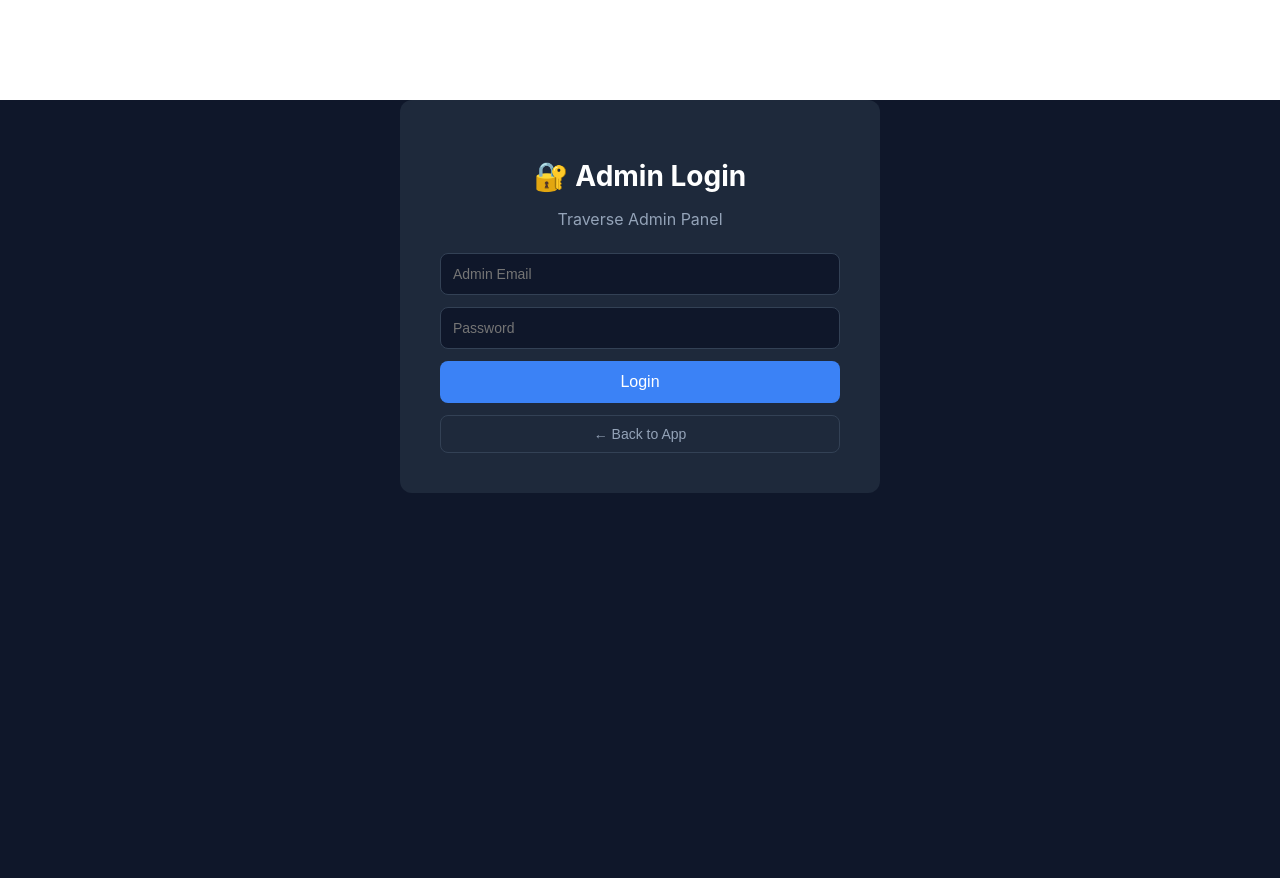
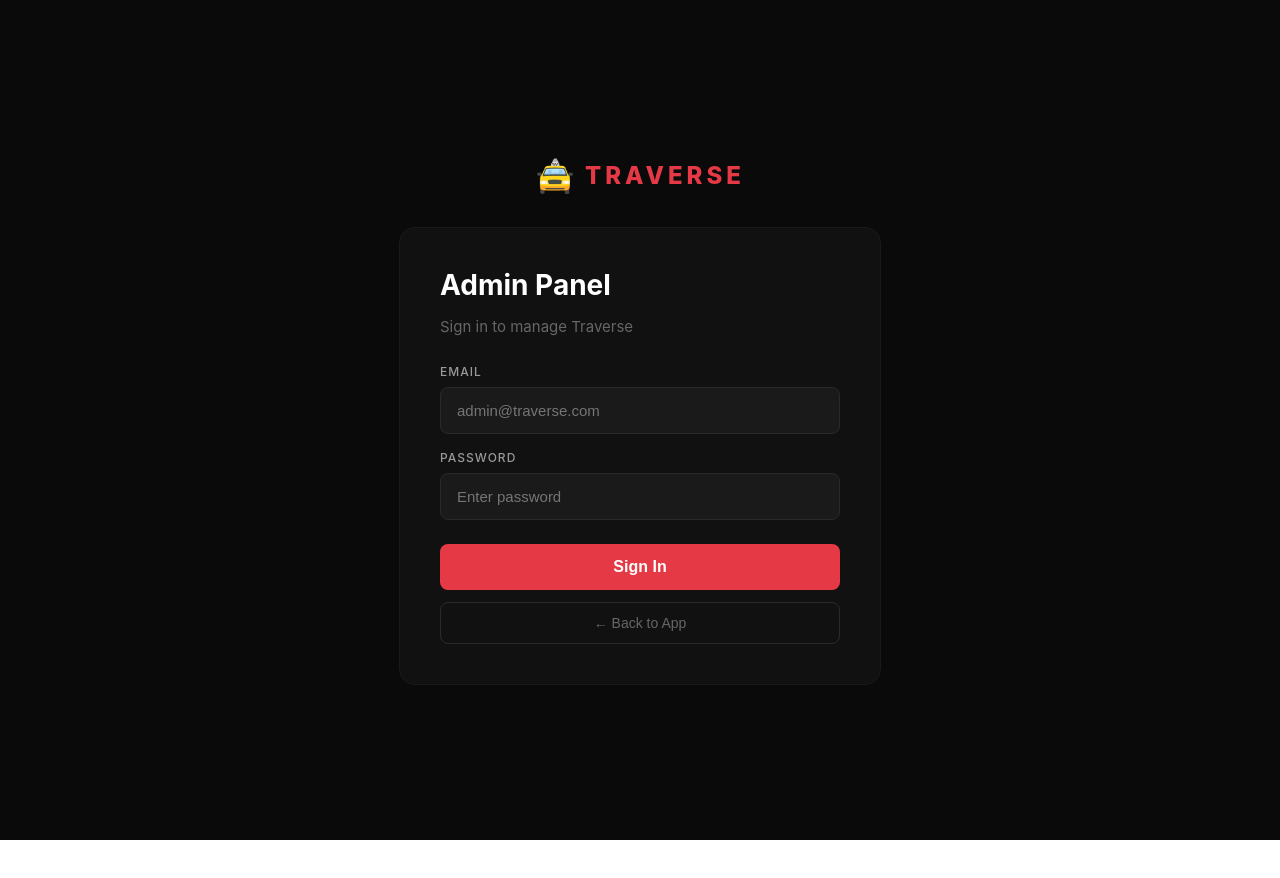
Before and after one commit to 1801-abhra/traverse-client, a React (Create React App) app in the folder client/: page /admin in a window 1280 px wide. Shown: the top 878 px of the page. After the commit the page ends 840 px from the top, so only its background shows below. Built offline with nearby package versions, Linux system fonts and the light colour scheme.

Commit message:
New AdminDashboard UI black red theme

```diff
--- a/client/src/pages/AdminDashboard.js
+++ b/client/src/pages/AdminDashboard.js
@@ -1,6 +1,8 @@
-import React, { useState, useEffect } from 'react';
+import React, { useState } from 'react';
 import axios from 'axios';
 import { useNavigate } from 'react-router-dom';
+
+const API = 'https://traverse-app-production.up.railway.app';
 
 function AdminDashboard() {
   const [rides, setRides] = useState([]);
@@ -11,62 +13,46 @@
   const [isLoggedIn, setIsLoggedIn] = useState(false);
   const [error, setError] = useState('');
   const [token, setToken] = useState('');
+  const [loading, setLoading] = useState(false);
   const navigate = useNavigate();
 
   const handleLogin = async (e) => {
     e.preventDefault();
+    setLoading(true);
     try {
-      const res = await axios.post(
-        'https://traverse-app-production.up.railway.app/api/auth/admin/login',
-        { email, password }
-      );
+      const res = await axios.post(`${API}/api/auth/admin/login`, { email, password });
       setToken(res.data.token);
       setIsLoggedIn(true);
       fetchData(res.data.token);
     } catch (err) {
       setError('Invalid admin credentials');
     }
+    setLoading(false);
   };
 
   const fetchData = async (t) => {
     try {
       const [ridesRes, usersRes] = await Promise.all([
-        axios.get('https://traverse-app-production.up.railway.app/api/rides/admin/rides',
-          { headers: { Authorization: `Bearer ${t}` } }),
-        axios.get('https://traverse-app-production.up.railway.app/api/auth/admin/users',
-          { headers: { Authorization: `Bearer ${t}` } })
+        axios.get(`${API}/api/rides/admin/rides`, { headers: { Authorization: `Bearer ${t}` } }),
+        axios.get(`${API}/api/auth/admin/users`, { headers: { Authorization: `Bearer ${t}` } })
       ]);
       setRides(ridesRes.data);
       setUsers(usersRes.data);
-    } catch (err) {
-      console.log('Fetch error:', err);
-    }
+    } catch (err) { console.log('Fetch error:', err); }
   };
 
   const cancelRide = async (rideId) => {
     try {
-      await axios.put(
-        `https://traverse-app-production.up.railway.app/api/rides/admin/cancel/${rideId}`,
-        {},
-        { headers: { Authorization: `Bearer ${token}` } }
-      );
+      await axios.put(`${API}/api/rides/admin/cancel/${rideId}`, {}, { headers: { Authorization: `Bearer ${token}` } });
       fetchData(token);
-    } catch (err) {
-      console.log('Cancel error:', err);
-    }
+    } catch (err) { console.log('Cancel error:', err); }
   };
 
   const blockUser = async (userId) => {
     try {
-      await axios.put(
-        `https://traverse-app-production.up.railway.app/api/auth/admin/block/${userId}`,
-        {},
-        { headers: { Authorization: `Bearer ${token}` } }
-      );
+      await axios.put(`${API}/api/auth/admin/block/${userId}`, {}, { headers: { Authorization: `Bearer ${token}` } });
       fetchData(token);
-    } catch (err) {
-      console.log('Block error:', err);
-    }
+    } catch (err) { console.log('Block error:', err); }
   };
 
   const students = users.filter(u => u.role === 'student');
@@ -76,25 +62,39 @@
   const totalRevenue = completedRides.reduce((acc, r) => acc + (r.fare || 0), 0);
 
   const statusColor = {
-    searching: '#f59e0b', accepted: '#3b82f6',
-    ontheway: '#8b5cf6', completed: '#10b981', cancelled: '#ef4444'
+    searching: '#f59e0b', accepted: '#e63946',
+    ontheway: '#e63946', completed: '#10b981', cancelled: '#666'
   };
 
   if (!isLoggedIn) {
     return (
       <div style={styles.container}>
-        <div style={styles.loginCard}>
-          <h1 style={styles.title}>🔐 Admin Login</h1>
-          <p style={styles.subtitle}>Traverse Admin Panel</p>
-          {error && <p style={styles.error}>{error}</p>}
-          <form onSubmit={handleLogin}>
-            <input style={styles.input} type='email' placeholder='Admin Email'
-              value={email} onChange={e => setEmail(e.target.value)} required />
-            <input style={styles.input} type='password' placeholder='Password'
-              value={password} onChange={e => setPassword(e.target.value)} required />
-            <button style={styles.button} type='submit'>Login</button>
-          </form>
-          <button onClick={() => navigate('/login')} style={styles.backBtn}>← Back to App</button>
+        <div style={styles.loginWrapper}>
+          <div style={styles.loginBrand}>
+            <span style={styles.loginLogo}>🚖</span>
+            <span style={styles.loginTitle}>TRAVERSE</span>
+          </div>
+          <div style={styles.loginCard}>
+            <h2 style={styles.loginHeading}>Admin Panel</h2>
+            <p style={styles.loginSubtitle}>Sign in to manage Traverse</p>
+            {error && <div style={styles.errorBox}>⚠️ {error}</div>}
+            <form onSubmit={handleLogin}>
+              <div style={styles.inputGroup}>
+                <label style={styles.label}>Email</label>
+                <input style={styles.input} type='email' placeholder='admin@traverse.com'
+                  value={email} onChange={e => { setEmail(e.target.value); setError(''); }} required />
+              </div>
+              <div style={styles.inputGroup}>
+                <label style={styles.label}>Password</label>
+                <input style={styles.input} type='password' placeholder='Enter password'
+                  value={password} onChange={e => { setPassword(e.target.value); setError(''); }} required />
+              </div>
+              <button style={loading ? styles.btnLoading : styles.btn} type='submit' disabled={loading}>
+                {loading ? 'Signing in...' : 'Sign In'}
+              </button>
+            </form>
+            <button onClick={() => navigate('/login')} style={styles.backBtn}>← Back to App</button>
+          </div>
         </div>
       </div>
     );
@@ -103,28 +103,31 @@
   return (
     <div style={styles.container}>
       <div style={styles.navbar}>
-        <h2 style={styles.logo}>🚌 Traverse Admin</h2>
-        <button onClick={() => setIsLoggedIn(false)} style={styles.navBtn}>Logout</button>
+        <div style={styles.navBrand}>
+          <span style={styles.navLogo}>🚖</span>
+          <span style={styles.navTitle}>TRAVERSE ADMIN</span>
+        </div>
+        <div style={styles.navRight}>
+          <button onClick={() => fetchData(token)} style={styles.refreshBtn}>🔄 Refresh</button>
+          <button onClick={() => setIsLoggedIn(false)} style={styles.navBtnRed}>Logout</button>
+        </div>
       </div>
 
       <div style={styles.content}>
-        {/* Stats Overview */}
+
+        {/* Stats Grid */}
         <div style={styles.statsGrid}>
           <div style={styles.statCard}>
-            <p style={styles.statLabel}>Total Students</p>
+            <p style={styles.statLabel}>Students</p>
             <p style={styles.statValue}>{students.length}</p>
           </div>
           <div style={styles.statCard}>
-            <p style={styles.statLabel}>Total Drivers</p>
-            <p style={styles.statValue}>{drivers.length}</p>
+            <p style={styles.statLabel}>Drivers</p>
+            <p style={{ ...styles.statValue, color: '#e63946' }}>{drivers.length}</p>
           </div>
           <div style={styles.statCard}>
             <p style={styles.statLabel}>Active Rides</p>
-            <p style={styles.statValue}>{activeRides.length}</p>
-          </div>
-          <div style={styles.statCard}>
-            <p style={styles.statLabel}>Total Revenue</p>
-            <p style={styles.statValue}>₹{totalRevenue}</p>
+            <p style={{ ...styles.statValue, color: '#f59e0b' }}>{activeRides.length}</p>
           </div>
           <div style={styles.statCard}>
             <p style={styles.statLabel}>Total Rides</p>
@@ -132,7 +135,11 @@
           </div>
           <div style={styles.statCard}>
             <p style={styles.statLabel}>Completed</p>
-            <p style={styles.statValue}>{completedRides.length}</p>
+            <p style={{ ...styles.statValue, color: '#10b981' }}>{completedRides.length}</p>
+          </div>
+          <div style={styles.statCard}>
+            <p style={styles.statLabel}>Revenue</p>
+            <p style={{ ...styles.statValue, color: '#e63946' }}>₹{totalRevenue}</p>
           </div>
         </div>
 
@@ -140,8 +147,8 @@
         <div style={styles.tabs}>
           {['rides', 'students', 'drivers'].map(t => (
             <button key={t} onClick={() => setTab(t)}
-              style={{ ...styles.tab, ...(tab === t ? styles.activeTab : {}) }}>
-              {t.charAt(0).toUpperCase() + t.slice(1)}
+              style={tab === t ? styles.tabActive : styles.tabInactive}>
+              {t === 'rides' ? '🚖' : t === 'students' ? '🎓' : '🚗'} {t.charAt(0).toUpperCase() + t.slice(1)}
             </button>
           ))}
         </div>
@@ -149,26 +156,26 @@
         {/* Rides Tab */}
         {tab === 'rides' && (
           <div>
-            <h3>All Rides ({rides.length})</h3>
+            <p style={styles.tabTitle}>All Rides — {rides.length} total</p>
             {rides.map(ride => (
               <div key={ride._id} style={styles.card}>
                 <div style={styles.cardHeader}>
-                  <span style={{ color: statusColor[ride.status], fontWeight: 'bold' }}>
+                  <span style={{ ...styles.statusBadge, background: statusColor[ride.status] + '22', color: statusColor[ride.status], border: `1px solid ${statusColor[ride.status]}` }}>
                     {ride.status.toUpperCase()}
                   </span>
-                  <span style={styles.date}>
-                    {new Date(ride.createdAt).toLocaleDateString()} {new Date(ride.createdAt).toLocaleTimeString()}
+                  <span style={styles.dateText}>
+                    {new Date(ride.createdAt).toLocaleDateString('en-IN', { day: 'numeric', month: 'short' })} {new Date(ride.createdAt).toLocaleTimeString()}
                   </span>
                 </div>
-                <p>Student: <b>{ride.student?.name || 'N/A'}</b> | {ride.student?.email}</p>
-                <p>Driver: <b>{ride.driver?.name || 'Not assigned'}</b> | {ride.driver?.vehicleNumber}</p>
-                <p>From: <b>{ride.pickup}</b> → To: <b>{ride.dropoff}</b></p>
-                {ride.fare > 0 && <p>Fare: <b>₹{ride.fare}</b></p>}
-                {ride.rating && <p>Rating: <b>⭐ {ride.rating}/5</b></p>}
+                <div style={styles.rideDetails}>
+                  <p style={styles.detailRow}>👤 <b>{ride.student?.name || 'N/A'}</b> — {ride.student?.email}</p>
+                  <p style={styles.detailRow}>🚗 <b>{ride.driver?.name || 'Not assigned'}</b> {ride.driver?.vehicleNumber && `— ${ride.driver.vehicleNumber}`}</p>
+                  <p style={styles.detailRow}>📍 {ride.pickup} → {ride.dropoff}</p>
+                  {ride.fare > 0 && <p style={styles.detailRow}>💰 ₹{ride.fare}</p>}
+                  {ride.rating && <p style={styles.detailRow}>⭐ Rated {ride.rating}/5</p>}
+                </div>
                 {(ride.status === 'searching' || ride.status === 'accepted' || ride.status === 'ontheway') && (
-                  <button onClick={() => cancelRide(ride._id)} style={styles.cancelBtn}>
-                    Cancel Ride
-                  </button>
+                  <button onClick={() => cancelRide(ride._id)} style={styles.cancelBtn}>Cancel Ride</button>
                 )}
               </div>
             ))}
@@ -178,21 +185,26 @@
         {/* Students Tab */}
         {tab === 'students' && (
           <div>
-            <h3>All Students ({students.length})</h3>
-            {students.map(user => (
-              <div key={user._id} style={styles.card}>
+            <p style={styles.tabTitle}>All Students — {students.length} registered</p>
+            {students.map(u => (
+              <div key={u._id} style={styles.card}>
                 <div style={styles.cardHeader}>
-                  <b>{user.name}</b>
-                  <span style={{ color: user.isBlocked ? '#ef4444' : '#10b981' }}>
-                    {user.isBlocked ? 'BLOCKED' : 'ACTIVE'}
+                  <div style={styles.userInfo}>
+                    <span style={styles.userAvatar}>🎓</span>
+                    <div>
+                      <p style={styles.userName}>{u.name}</p>
+                      <p style={styles.userEmail}>{u.email}</p>
+                    </div>
+                  </div>
+                  <span style={{ ...styles.statusPill, background: u.isBlocked ? '#66000022' : '#00660022', color: u.isBlocked ? '#ef4444' : '#10b981', border: `1px solid ${u.isBlocked ? '#ef4444' : '#10b981'}` }}>
+                    {u.isBlocked ? 'BLOCKED' : 'ACTIVE'}
                   </span>
                 </div>
-                <p>Email: {user.email}</p>
-                <p>Student ID: {user.studentId || 'N/A'}</p>
-                <p>Phone: {user.phone || 'N/A'}</p>
-                <button onClick={() => blockUser(user._id)}
-                  style={{ ...styles.cancelBtn, background: user.isBlocked ? '#10b981' : '#ef4444' }}>
-                  {user.isBlocked ? 'Unblock' : 'Block'}
+                <p style={styles.detailRow}>🆔 {u.studentId || 'N/A'}</p>
+                <p style={styles.detailRow}>📞 {u.phone || 'N/A'}</p>
+                <button onClick={() => blockUser(u._id)}
+                  style={{ ...styles.cancelBtn, background: u.isBlocked ? '#10b981' : '#e63946' }}>
+                  {u.isBlocked ? 'Unblock User' : 'Block User'}
                 </button>
               </div>
             ))}
@@ -202,22 +214,26 @@
         {/* Drivers Tab */}
         {tab === 'drivers' && (
           <div>
-            <h3>All Drivers ({drivers.length})</h3>
-            {drivers.map(user => (
-              <div key={user._id} style={styles.card}>
+            <p style={styles.tabTitle}>All Drivers — {drivers.length} registered</p>
+            {drivers.map(u => (
+              <div key={u._id} style={styles.card}>
                 <div style={styles.cardHeader}>
-                  <b>{user.name}</b>
-                  <span style={{ color: user.isBlocked ? '#ef4444' : '#10b981' }}>
-                    {user.isBlocked ? 'BLOCKED' : 'ACTIVE'}
+                  <div style={styles.userInfo}>
+                    <span style={styles.userAvatar}>🚗</span>
+                    <div>
+                      <p style={styles.userName}>{u.name}</p>
+                      <p style={styles.userEmail}>{u.email}</p>
+                    </div>
+                  </div>
+                  <span style={{ ...styles.statusPill, background: u.isBlocked ? '#66000022' : '#00660022', color: u.isBlocked ? '#ef4444' : '#10b981', border: `1px solid ${u.isBlocked ? '#ef4444' : '#10b981'}` }}>
+                    {u.isBlocked ? 'BLOCKED' : 'ACTIVE'}
                   </span>
                 </div>
-                <p>Email: {user.email}</p>
-                <p>Vehicle: {user.vehicleNumber || 'N/A'}</p>
-                <p>Car: {user.carName} {user.carModel}</p>
-                <p>Phone: {user.phone || 'N/A'}</p>
-                <button onClick={() => blockUser(user._id)}
-                  style={{ ...styles.cancelBtn, background: user.isBlocked ? '#10b981' : '#ef4444' }}>
-                  {user.isBlocked ? 'Unblock' : 'Block'}
+                <p style={styles.detailRow}>🚘 {u.vehicleNumber || 'N/A'} {u.carName && `• ${u.carName} ${u.carModel}`}</p>
+                <p style={styles.detailRow}>📞 {u.phone || 'N/A'}</p>
+                <button onClick={() => blockUser(u._id)}
+                  style={{ ...styles.cancelBtn, background: u.isBlocked ? '#10b981' : '#e63946' }}>
+                  {u.isBlocked ? 'Unblock User' : 'Block User'}
                 </button>
               </div>
             ))}
@@ -229,29 +245,49 @@
 }
 
 const styles = {
-  container: { minHeight: '100vh', background: '#0f172a', color: 'white' },
-  navbar: { display: 'flex', justifyContent: 'space-between', alignItems: 'center', padding: '16px 32px', background: '#1e293b' },
-  logo: { margin: 0 },
-  navBtn: { background: 'transparent', color: 'white', border: '1px solid #334155', padding: '8px 16px', borderRadius: '8px', cursor: 'pointer' },
-  content: { maxWidth: '900px', margin: '40px auto', padding: '0 16px' },
-  loginCard: { background: '#1e293b', padding: '40px', borderRadius: '12px', width: '100%', maxWidth: '400px', margin: '100px auto', color: 'white' },
-  title: { textAlign: 'center', fontSize: '28px', marginBottom: '4px' },
-  subtitle: { textAlign: 'center', color: '#94a3b8', marginBottom: '24px' },
-  input: { width: '100%', padding: '12px', marginBottom: '12px', borderRadius: '8px', border: '1px solid #334155', background: '#0f172a', color: 'white', fontSize: '14px', boxSizing: 'border-box' },
-  button: { width: '100%', padding: '12px', background: '#3b82f6', color: 'white', border: 'none', borderRadius: '8px', fontSize: '16px', cursor: 'pointer' },
-  backBtn: { width: '100%', padding: '10px', background: 'transparent', color: '#94a3b8', border: '1px solid #334155', borderRadius: '8px', fontSize: '14px', cursor: 'pointer', marginTop: '12px' },
-  error: { color: '#ef4444', marginBottom: '12px', textAlign: 'center' },
-  statsGrid: { display: 'grid', gridTemplateColumns: 'repeat(3, 1fr)', gap: '16px', marginBottom: '32px' },
-  statCard: { background: '#1e293b', padding: '20px', borderRadius: '12px', textAlign: 'center' },
-  statLabel: { color: '#94a3b8', fontSize: '14px', margin: '0 0 8px 0' },
-  statValue: { fontSize: '32px', fontWeight: 'bold', margin: 0, color: '#3b82f6' },
+  container: { minHeight: '100vh', background: '#0a0a0a', color: 'white', fontFamily: 'Inter, sans-serif' },
+  loginWrapper: { minHeight: '100vh', display: 'flex', flexDirection: 'column', alignItems: 'center', justifyContent: 'center', padding: '20px' },
+  loginBrand: { display: 'flex', alignItems: 'center', gap: '10px', marginBottom: '32px' },
+  loginLogo: { fontSize: '32px' },
+  loginTitle: { fontSize: '24px', fontWeight: '800', letterSpacing: '4px', color: '#e63946' },
+  loginCard: { background: '#111', border: '1px solid #1a1a1a', padding: '40px', borderRadius: '16px', width: '100%', maxWidth: '400px' },
+  loginHeading: { fontSize: '28px', fontWeight: '700', margin: '0 0 8px 0' },
+  loginSubtitle: { color: '#666', marginBottom: '28px', fontSize: '15px' },
+  errorBox: { background: '#2a0000', border: '1px solid #e63946', color: '#ff6b6b', padding: '12px', borderRadius: '8px', marginBottom: '20px', fontSize: '14px' },
+  inputGroup: { marginBottom: '16px' },
+  label: { display: 'block', color: '#999', fontSize: '12px', fontWeight: '500', marginBottom: '8px', textTransform: 'uppercase', letterSpacing: '1px' },
+  input: { width: '100%', padding: '14px 16px', background: '#1a1a1a', border: '1px solid #2a2a2a', borderRadius: '8px', color: 'white', fontSize: '15px', boxSizing: 'border-box', outline: 'none' },
+  btn: { width: '100%', padding: '14px', background: '#e63946', color: 'white', border: 'none', borderRadius: '8px', fontSize: '16px', fontWeight: '600', cursor: 'pointer', marginTop: '8px' },
+  btnLoading: { width: '100%', padding: '14px', background: '#7a1a1a', color: '#999', border: 'none', borderRadius: '8px', fontSize: '16px', cursor: 'not-allowed', marginTop: '8px' },
+  backBtn: { width: '100%', padding: '12px', background: 'transparent', color: '#666', border: '1px solid #2a2a2a', borderRadius: '8px', fontSize: '14px', cursor: 'pointer', marginTop: '12px' },
+  navbar: { display: 'flex', justifyContent: 'space-between', alignItems: 'center', padding: '16px 32px', background: '#111', borderBottom: '1px solid #1a1a1a' },
+  navBrand: { display: 'flex', alignItems: 'center', gap: '10px' },
+  navLogo: { fontSize: '24px' },
+  navTitle: { fontSize: '16px', fontWeight: '800', letterSpacing: '3px', color: '#e63946' },
+  navRight: { display: 'flex', gap: '12px' },
+  refreshBtn: { background: '#1a1a1a', color: '#999', border: '1px solid #2a2a2a', padding: '8px 16px', borderRadius: '8px', cursor: 'pointer', fontSize: '14px' },
+  navBtnRed: { background: 'transparent', color: '#e63946', border: '1px solid #e63946', padding: '8px 16px', borderRadius: '8px', cursor: 'pointer', fontSize: '14px' },
+  content: { maxWidth: '960px', margin: '32px auto', padding: '0 16px' },
+  statsGrid: { display: 'grid', gridTemplateColumns: 'repeat(3, 1fr)', gap: '12px', marginBottom: '28px' },
+  statCard: { background: '#111', border: '1px solid #1a1a1a', padding: '20px', borderRadius: '12px', textAlign: 'center' },
+  statLabel: { color: '#666', fontSize: '12px', textTransform: 'uppercase', letterSpacing: '1px', margin: '0 0 8px 0' },
+  statValue: { fontSize: '32px', fontWeight: '800', color: 'white', margin: 0 },
   tabs: { display: 'flex', gap: '8px', marginBottom: '24px' },
-  tab: { padding: '10px 24px', background: '#1e293b', color: '#94a3b8', border: 'none', borderRadius: '8px', cursor: 'pointer', fontSize: '14px' },
-  activeTab: { background: '#3b82f6', color: 'white' },
-  card: { background: '#1e293b', padding: '20px', borderRadius: '12px', marginBottom: '12px' },
-  cardHeader: { display: 'flex', justifyContent: 'space-between', marginBottom: '12px' },
-  date: { color: '#94a3b8', fontSize: '13px' },
-  cancelBtn: { padding: '8px 16px', background: '#ef4444', color: 'white', border: 'none', borderRadius: '8px', cursor: 'pointer', marginTop: '8px' }
+  tabActive: { padding: '10px 24px', background: '#e63946', color: 'white', border: 'none', borderRadius: '10px', cursor: 'pointer', fontSize: '14px', fontWeight: '600' },
+  tabInactive: { padding: '10px 24px', background: '#1a1a1a', color: '#666', border: '1px solid #2a2a2a', borderRadius: '10px', cursor: 'pointer', fontSize: '14px' },
+  tabTitle: { color: '#666', fontSize: '14px', marginBottom: '16px' },
+  card: { background: '#111', border: '1px solid #1a1a1a', padding: '20px', borderRadius: '14px', marginBottom: '12px' },
+  cardHeader: { display: 'flex', justifyContent: 'space-between', alignItems: 'center', marginBottom: '14px' },
+  statusBadge: { padding: '4px 10px', borderRadius: '20px', fontSize: '12px', fontWeight: '600' },
+  dateText: { color: '#666', fontSize: '12px' },
+  rideDetails: { marginBottom: '8px' },
+  detailRow: { color: '#999', fontSize: '14px', margin: '4px 0' },
+  cancelBtn: { padding: '8px 16px', background: '#e63946', color: 'white', border: 'none', borderRadius: '8px', cursor: 'pointer', marginTop: '8px', fontSize: '14px' },
+  userInfo: { display: 'flex', alignItems: 'center', gap: '12px' },
+  userAvatar: { fontSize: '28px' },
+  userName: { fontWeight: '600', margin: '0 0 2px 0', fontSize: '15px' },
+  userEmail: { color: '#666', fontSize: '13px', margin: 0 },
+  statusPill: { padding: '4px 10px', borderRadius: '20px', fontSize: '12px', fontWeight: '600' },
 };
 
 export default AdminDashboard;
```
